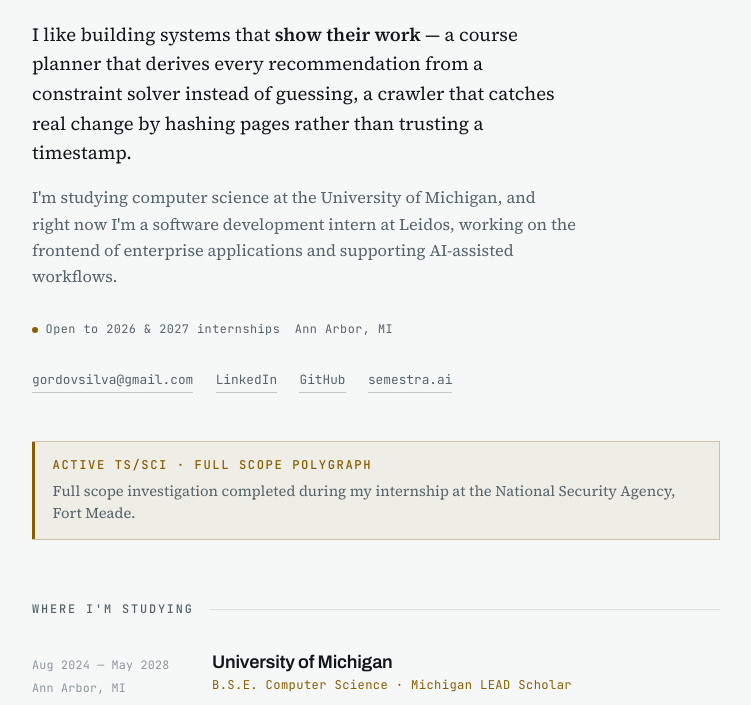
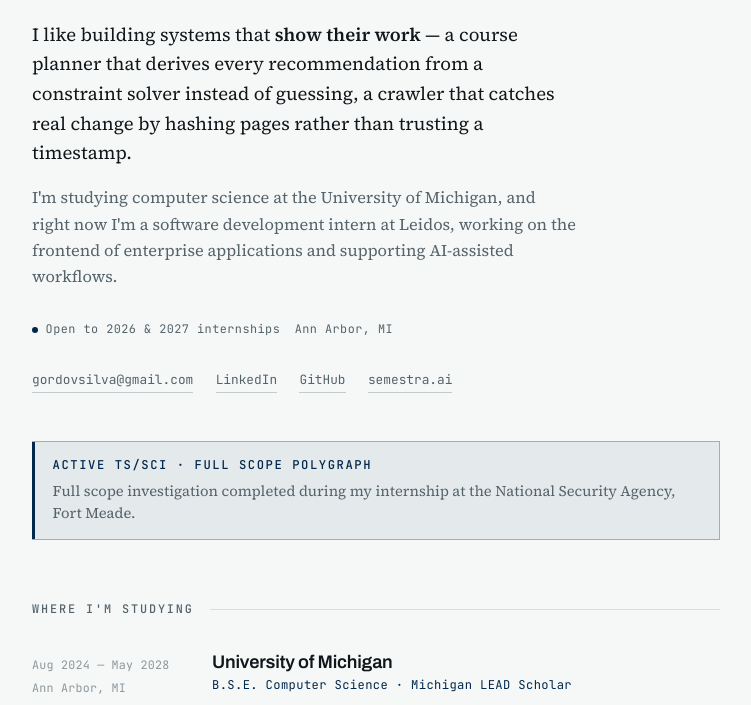
Before and after one commit to gordovsilva/portfolio, a plain HTML site: page index.html in a window 1280 px wide. Shown: the part 180-885 px from the top of the page, without its empty margins (264-1015 px from the left). Drawn offline with Linux system fonts and the light colour scheme.

Commit message:
Changed accent color to blue

```diff
--- a/styles.css
+++ b/styles.css
@@ -8,11 +8,11 @@
   --faint:         #8b969c;
   --rule:          #d9dfe1;
   --rule-strong:   #c2cace;
-  --accent:        #8a5d00;
-  --accent-bright: #a86f04;
-  --accent-wash:   rgba(138, 93, 0, .075);
-  --accent-edge:   rgba(138, 93, 0, .30);
-  --sel:           rgba(138, 93, 0, .18);
+  --accent:        #00274c;
+  --accent-bright: #00417a;
+  --accent-wash:   rgba(0, 39, 76, .075);
+  --accent-edge:   rgba(0, 39, 76, .30);
+  --sel:           rgba(0, 39, 76, .18);
 
   --font-display: "Archivo", "Helvetica Neue", Arial, sans-serif;
   --font-body:    "Source Serif 4", Georgia, "Times New Roman", serif;
@@ -44,11 +44,11 @@
     --faint:         #65747b;
     --rule:          #1e282d;
     --rule-strong:   #2d383e;
-    --accent:        #eaa63f;
-    --accent-bright: #f5bb63;
-    --accent-wash:   rgba(234, 166, 63, .10);
-    --accent-edge:   rgba(234, 166, 63, .34);
-    --sel:           rgba(234, 166, 63, .24);
+    --accent:        #8ab9e0;
+    --accent-bright: #a9cdea;
+    --accent-wash:   rgba(138, 185, 224, .10);
+    --accent-edge:   rgba(138, 185, 224, .34);
+    --sel:           rgba(138, 185, 224, .24);
   }
 }
 
@@ -61,11 +61,11 @@
   --faint:         #65747b;
   --rule:          #1e282d;
   --rule-strong:   #2d383e;
-  --accent:        #eaa63f;
-  --accent-bright: #f5bb63;
-  --accent-wash:   rgba(234, 166, 63, .10);
-  --accent-edge:   rgba(234, 166, 63, .34);
-  --sel:           rgba(234, 166, 63, .24);
+  --accent:        #8ab9e0;
+  --accent-bright: #a9cdea;
+  --accent-wash:   rgba(138, 185, 224, .10);
+  --accent-edge:   rgba(138, 185, 224, .34);
+  --sel:           rgba(138, 185, 224, .24);
 }
 
 /* ---------- base ---------- */
```
